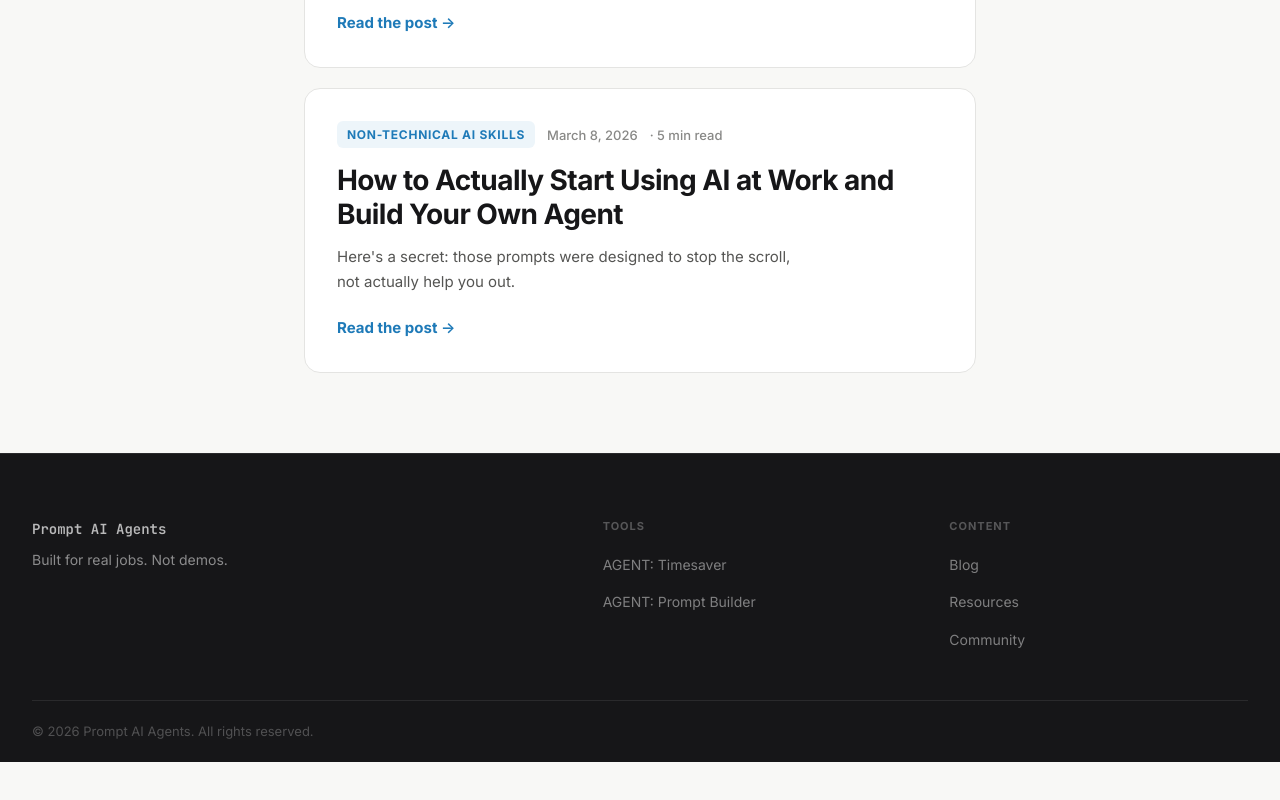
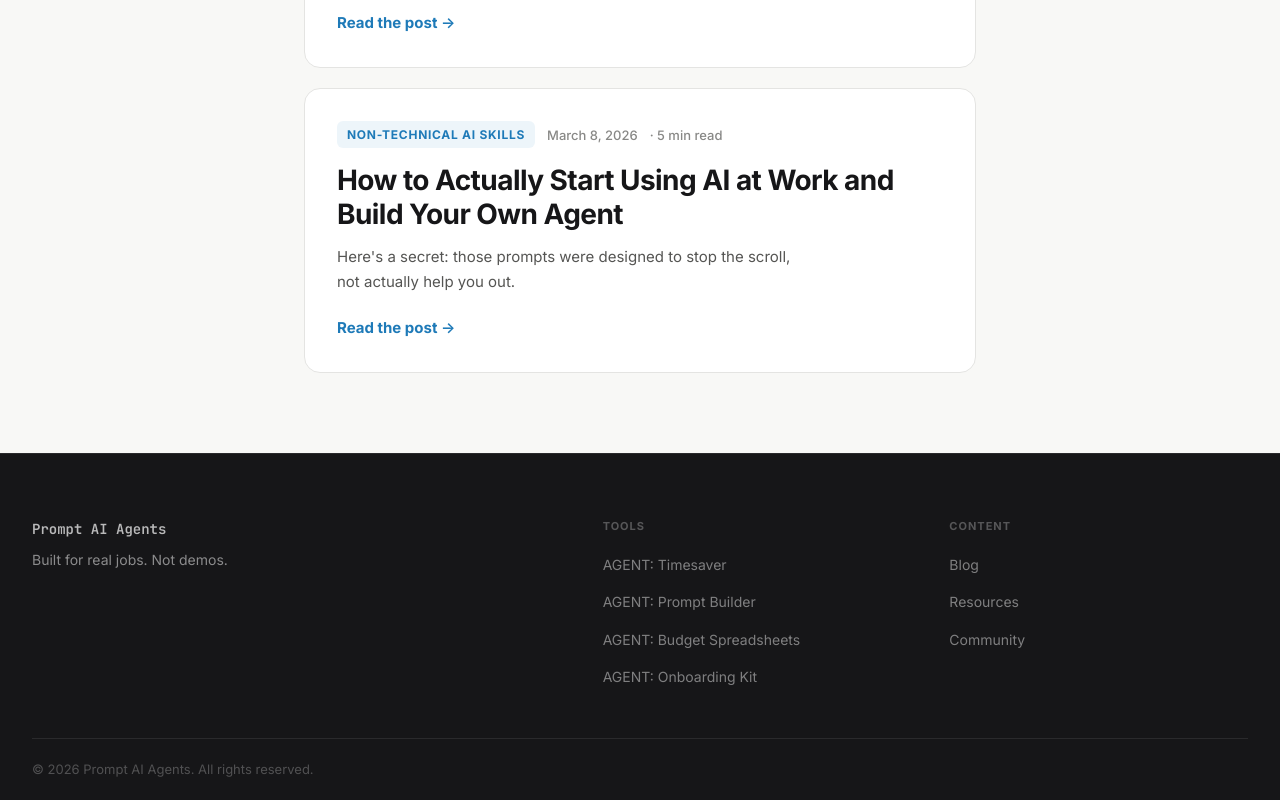
Before and after one commit to coolcalvin457-tech/agent-timesaver-nextjs, a Next.js app: page /blog in a window 1280 px wide. Shown: the part 1242-2042 px from the top of the page. Before the commit the page ends 2004 px from the top, so only its background shows below. Built offline with nearby package versions, Linux system fonts and the light colour scheme.

Commit message:
Session 28 - footer consistency, blog post footers, technical background fix

```diff
--- a/app/blog/build-once-never-re-explain-ai/page.tsx
+++ b/app/blog/build-once-never-re-explain-ai/page.tsx
@@ -1,5 +1,6 @@
 import type { Metadata } from "next";
 import NavClient from "@/components/NavClient";
+import Footer from "@/components/Footer";
 
 export const metadata: Metadata = {
   title:
@@ -293,6 +294,7 @@ export default function PostPage() {
         </div>
 
       </main>
+      <Footer />
     </>
   );
 }
--- a/app/blog/how-to-start-using-ai-at-work/page.tsx
+++ b/app/blog/how-to-start-using-ai-at-work/page.tsx
@@ -1,5 +1,6 @@
 import type { Metadata } from "next";
 import NavClient from "@/components/NavClient";
+import Footer from "@/components/Footer";
 
 export const metadata: Metadata = {
   title:
@@ -402,6 +403,7 @@ export default function PostPage() {
         </div>
 
       </main>
+      <Footer />
     </>
   );
 }
--- a/app/blog/your-team-thinks-youre-a-tech-wizard/page.tsx
+++ b/app/blog/your-team-thinks-youre-a-tech-wizard/page.tsx
@@ -1,5 +1,6 @@
 import type { Metadata } from "next";
 import NavClient from "@/components/NavClient";
+import Footer from "@/components/Footer";
 
 export const metadata: Metadata = {
   title:
@@ -269,6 +270,7 @@ export default function PostPage() {
         </div>
 
       </main>
+      <Footer />
     </>
   );
 }
--- a/app/page.tsx
+++ b/app/page.tsx
@@ -146,7 +146,8 @@ export default function Home() {
                   don&apos;t have to.
                 </h2>
                 <p className="guide-body">
-                  I used to teach history and coach basketball. No technical background.
+                  I used to teach history and coach basketball. No{" "}
+                  <span style={{ whiteSpace: "nowrap" }}>technical background.</span>{" "}
                   Nothing to do with software. I spent 6 months
                   learning how AI agents actually work.
                 </p>
--- a/components/Footer.tsx
+++ b/components/Footer.tsx
@@ -16,6 +16,8 @@ export default function Footer() {
             <ul className="footer-col-links">
               <li><a href="/#timesaver">AGENT: Timesaver</a></li>
               <li><a href="/prompt-builder">AGENT: Prompt Builder</a></li>
+              <li><a href="/budget-spreadsheets">AGENT: Budget Spreadsheets</a></li>
+              <li><a href="/onboarding-kit-builder">AGENT: Onboarding Kit</a></li>
             </ul>
           </div>
 
```
